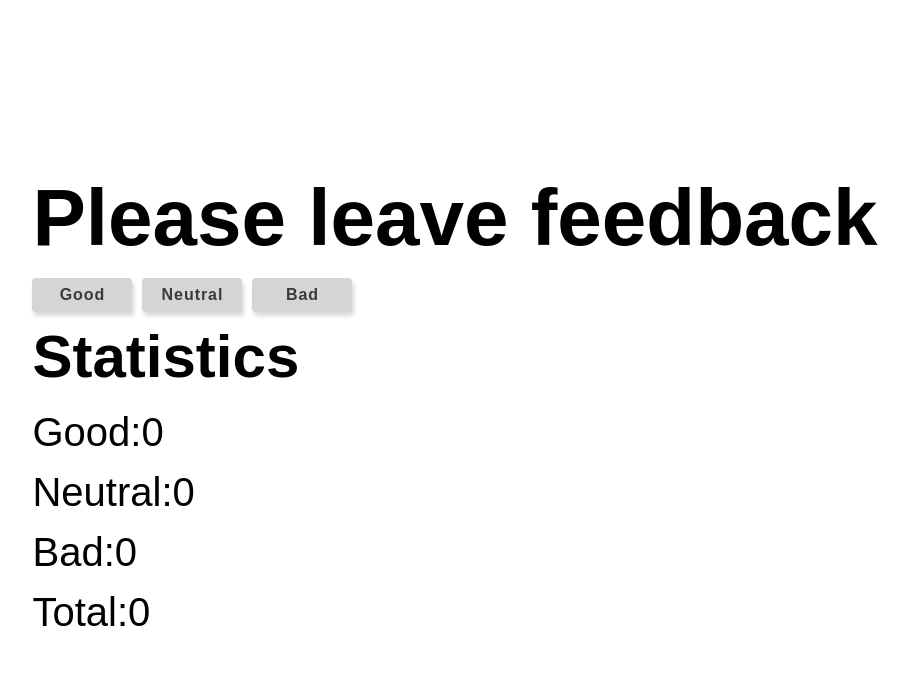
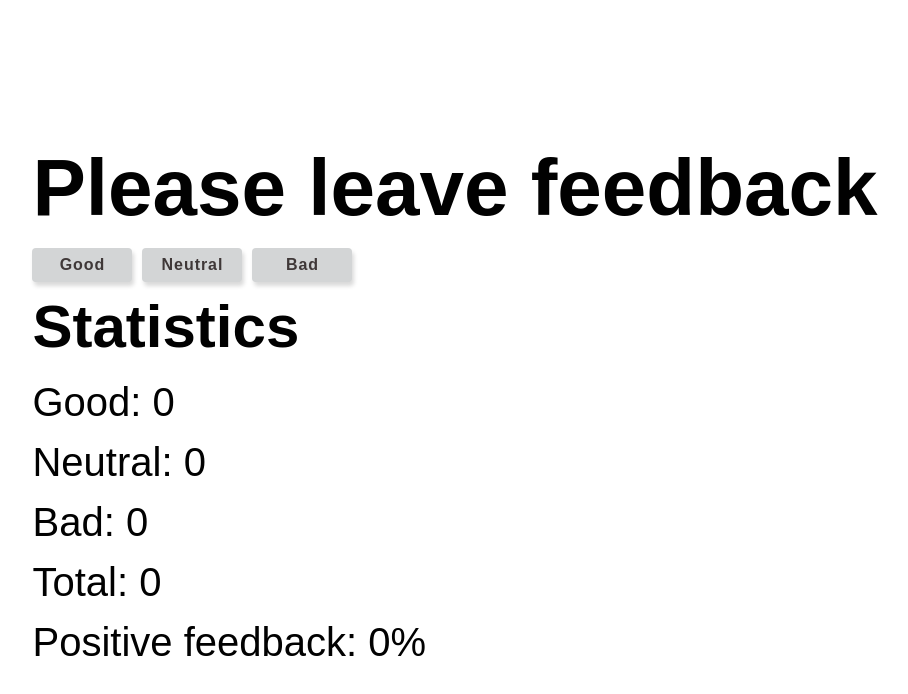
Before and after one commit to OleksVov/goit-react-hw-02-feedback, a React (Create React App) app: page / in a window 1280 px wide. Shown: the top 694 px of the page, without its empty margins (185-1093 px from the left). Built offline with nearby package versions, Linux system fonts and the light colour scheme.

Commit message:
Update Feedback.jsx

```diff
--- a/src/components/Feedback/Feedback.jsx
+++ b/src/components/Feedback/Feedback.jsx
@@ -36,6 +36,9 @@ class Feedback extends Component {
 const goodFeedback = this.state.good;
 const neutralFeedback = this.state.neutral;
 const badFeedback = this.state.bad;
+const total = goodFeedback + neutralFeedback + badFeedback;
+
+const positiveFeedback = total > 0 ? Math.round(goodFeedback * 100 / total) : 0;
 
 
         return (
@@ -48,10 +51,11 @@ const badFeedback = this.state.bad;
                 </div>
                 <h2>Statistics</h2>
                 <ul>
-                    <li>Good:{this.state.good}</li>
-                    <li>Neutral:{this.state.neutral}</li>
-                    <li>Bad:{this.state.bad}</li>
-                    <li>Total:{goodFeedback + neutralFeedback + badFeedback}</li>
+                    <li>Good: {this.state.good}</li>
+                    <li>Neutral: {this.state.neutral}</li>
+                    <li>Bad: {this.state.bad}</li>
+                    <li>Total: {total}</li>
+                    <li>Positive feedback: {positiveFeedback}%</li>
                     </ul>
             </div>
         )
```
